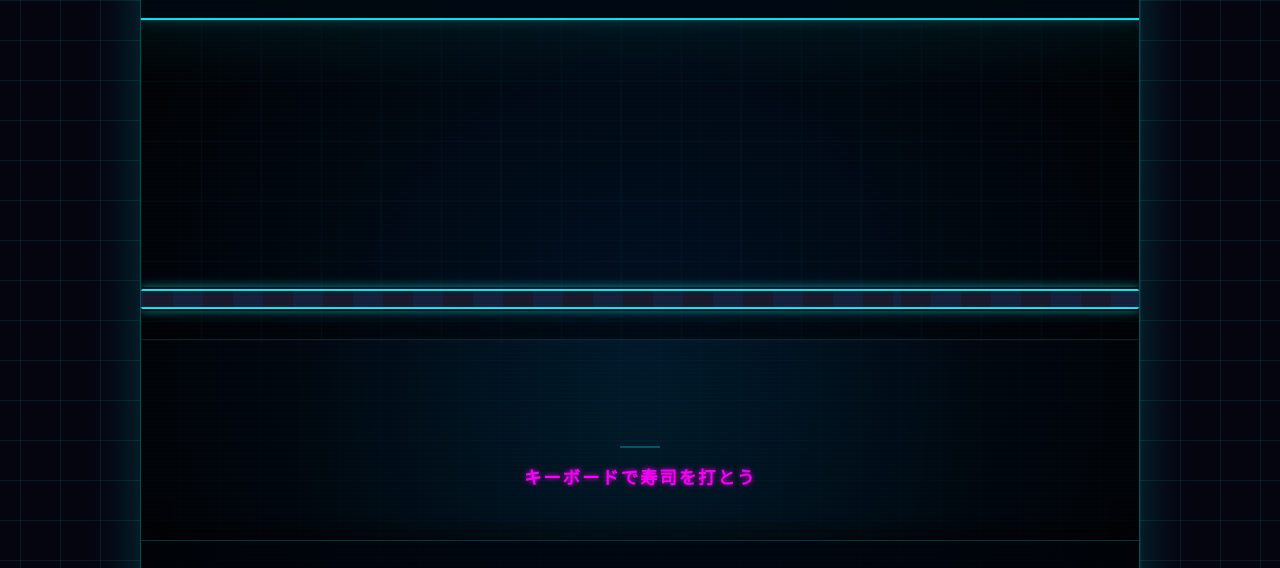
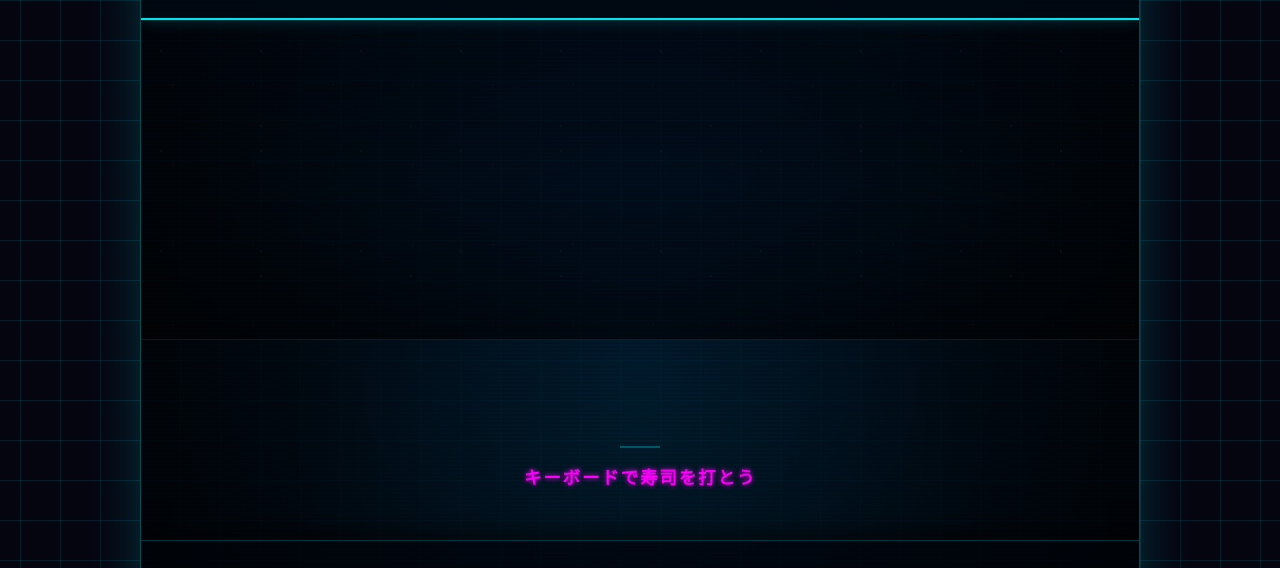
Before and after one commit to HappyOnigiri/super-sushi-typing, a website built with Vite: page index.html in a window 1280 px wide. Both pictures are taken after a click on the button "START". Shown: the part 60-628 px from the top of the page. Built offline with nearby package versions, Linux system fonts and the light colour scheme.

Commit message:
refactor: remove belt animation and update lane area styling

```diff
--- a/src/main.ts
+++ b/src/main.ts
@@ -712,22 +712,6 @@ document.addEventListener("keydown", (e) => {
 	}
 });
 
-// ---------- Belt Animation ----------
-
-(function animateBelt() {
-	const belt = document.getElementById("belt");
-	if (!belt) return;
-	let offset = 0;
-	function tick() {
-		offset -= 0.5;
-		if (belt) {
-			belt.style.backgroundPositionX = offset + "px";
-		}
-		requestAnimationFrame(tick);
-	}
-	requestAnimationFrame(tick);
-})();
-
 // ---------- Initial State ----------
 
 gameState = "title";
--- a/src/style.css
+++ b/src/style.css
@@ -240,58 +240,26 @@ body {
   overflow: hidden;
   flex-shrink: 0;
   width: 100%;
-  background: linear-gradient(
-    to bottom,
-    rgba(0, 243, 255, 0.05) 0%,
-    transparent 20%,
-    transparent 80%,
-    rgba(0, 0, 0, 0.4) 100%
-  );
+  background:
+    radial-gradient(circle at 20% 30%, rgba(255, 255, 255, 0.03) 1px, transparent 1px),
+    radial-gradient(circle at 80% 70%, rgba(255, 255, 255, 0.03) 1px, transparent 1px),
+    radial-gradient(circle at 40% 80%, rgba(255, 255, 255, 0.02) 1px, transparent 1px),
+    linear-gradient(
+      to bottom,
+      rgba(0, 10, 30, 0.2) 0%,
+      transparent 50%,
+      rgba(0, 0, 0, 0.5) 100%
+    );
+  background-size: 100px 100px, 150px 150px, 80px 80px, 100% 100%;
   border-top: 1px solid rgba(0, 243, 255, 0.1);
   border-bottom: 1px solid rgba(0, 243, 255, 0.1);
 }
 #lane-area::before {
-  content: "";
-  position: absolute;
-  top: 0;
-  left: 0;
-  width: 100%;
-  height: 100%;
-  background-image:
-    linear-gradient(rgba(0, 243, 255, 0.03) 1px, transparent 1px),
-    linear-gradient(90deg, rgba(0, 243, 255, 0.03) 1px, transparent 1px);
-  background-size: 60px 60px;
-  pointer-events: none;
+  content: none;
 }
 
 #belt {
-  position: absolute;
-  bottom: 30px;
-  left: 0;
-  right: 0;
-  height: 20px;
-  background: repeating-linear-gradient(
-    90deg,
-    #1a1a2e 0px,
-    #1a1a2e 30px,
-    #16213e 30px,
-    #16213e 60px
-  );
-  border-radius: 2px;
-  box-shadow: 0 0 20px rgba(0, 243, 255, 0.1);
-  border-top: 2px solid var(--cyber-blue);
-  border-bottom: 2px solid var(--cyber-blue);
-}
-#belt::before {
-  content: "";
-  position: absolute;
-  top: -4px;
-  left: 0;
-  right: 0;
-  bottom: -4px;
-  border: none;
-  box-shadow: 0 0 10px var(--cyber-blue);
-  opacity: 0.5;
+  display: none;
 }
 
 /* Sushi Item */
@@ -304,7 +272,18 @@ body {
   transition: opacity 0.1s;
   pointer-events: none;
   z-index: 2;
+  animation: float 4s ease-in-out infinite;
 }
+@keyframes float {
+  0%,
+  100% {
+    transform: translateY(0);
+  }
+  50% {
+    transform: translateY(-10px);
+  }
+}
+
 .sushi-name {
   font-family: "M PLUS Rounded 1c", sans-serif;
   font-size: 1.25rem;
@@ -349,11 +328,25 @@ body {
 .sushi-plate {
   width: 80px;
   height: 16px;
-  background: radial-gradient(ellipse, #333, #111);
-  border: 1px solid var(--cyber-blue);
+  background: rgba(0, 243, 255, 0.1);
+  border: 1px solid rgba(0, 243, 255, 0.4);
   border-radius: 50%;
   margin-top: -4px;
-  box-shadow: 0 0 10px rgba(0, 243, 255, 0.3);
+  box-shadow:
+    0 0 10px rgba(0, 243, 255, 0.2),
+    inset 0 0 10px rgba(0, 243, 255, 0.1);
+  position: relative;
+}
+.sushi-plate::after {
+  content: "";
+  position: absolute;
+  top: 50%;
+  left: 50%;
+  transform: translate(-50%, -50%);
+  width: 60%;
+  height: 60%;
+  border-radius: 50%;
+  border: 1px solid rgba(0, 243, 255, 0.2);
 }
 .sushi-item.glowing .sushi-emoji {
   filter: drop-shadow(0 0 15px var(--cyber-pink));
```
